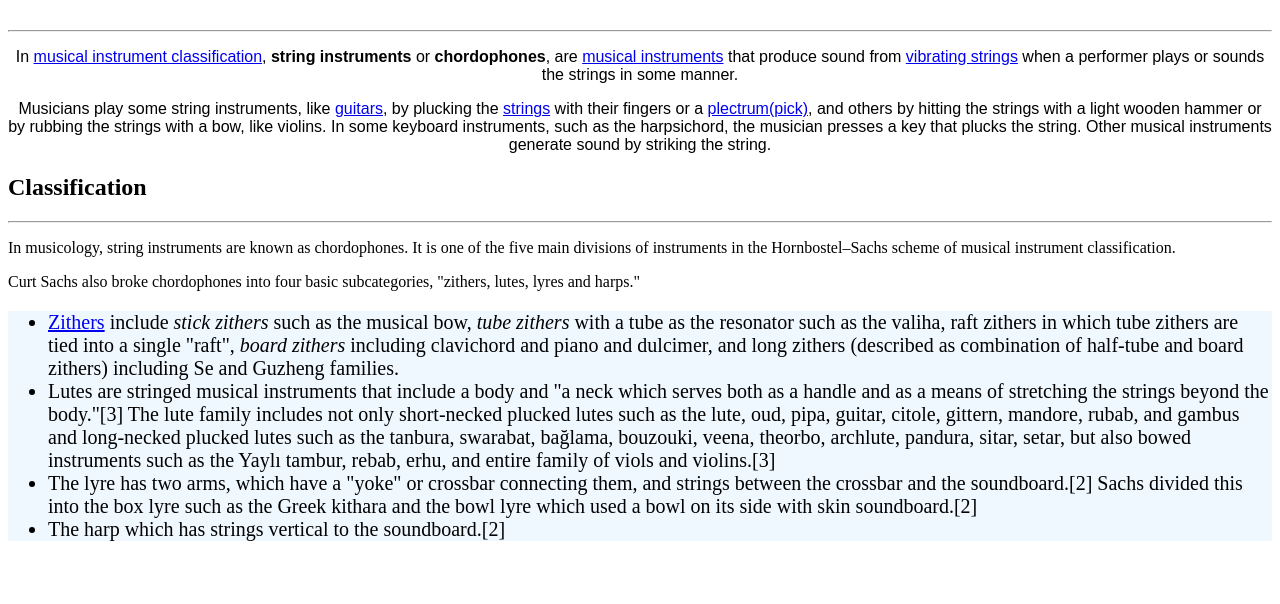
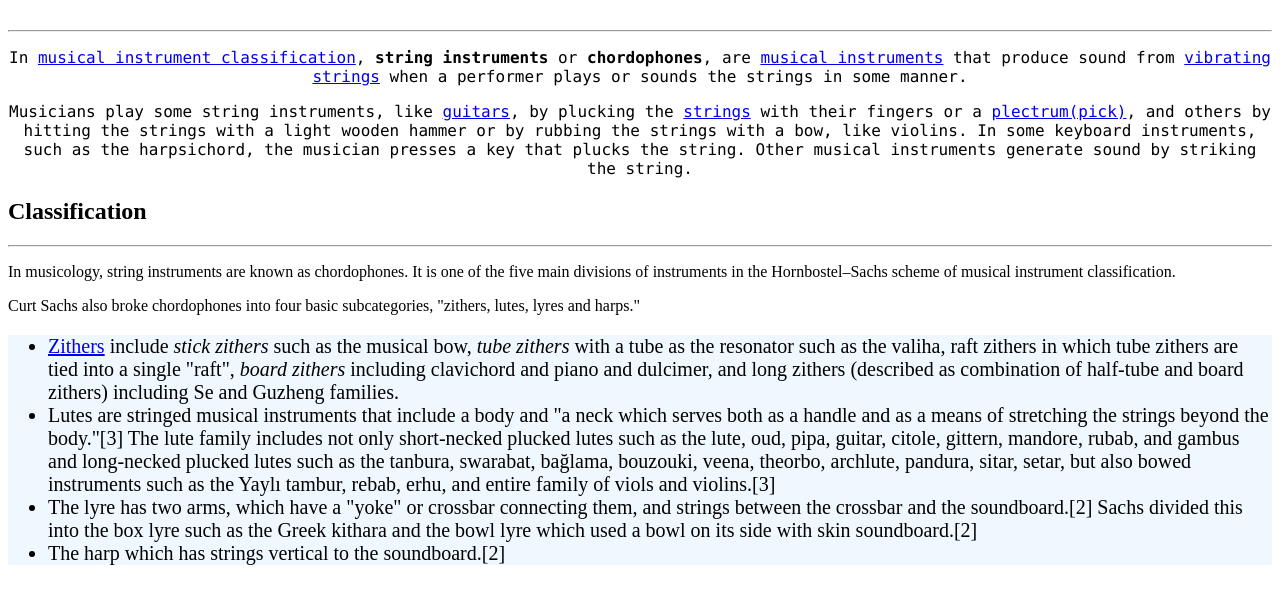
Before and after one commit to kiannaart/wikipedia-markup, a plain HTML site: page index.html in a window 1280 px wide. Shown: the part 94-698 px from the top of the page. Drawn offline with Linux system fonts and the light colour scheme.

Commit message:
changed p1 font

```diff
--- a/main.css
+++ b/main.css
@@ -11,7 +11,7 @@ ul.unordered-list {
 }
 
 .p1 {
-  font-family: Arial, Helvetica, sans-serif;
+  font-family: Monaco, monospace;
   text-align: center;
 }
 
```
